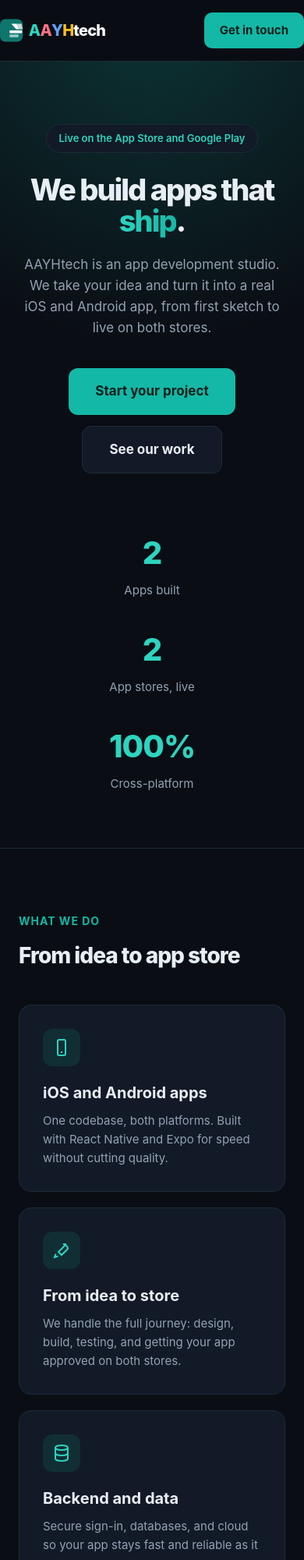
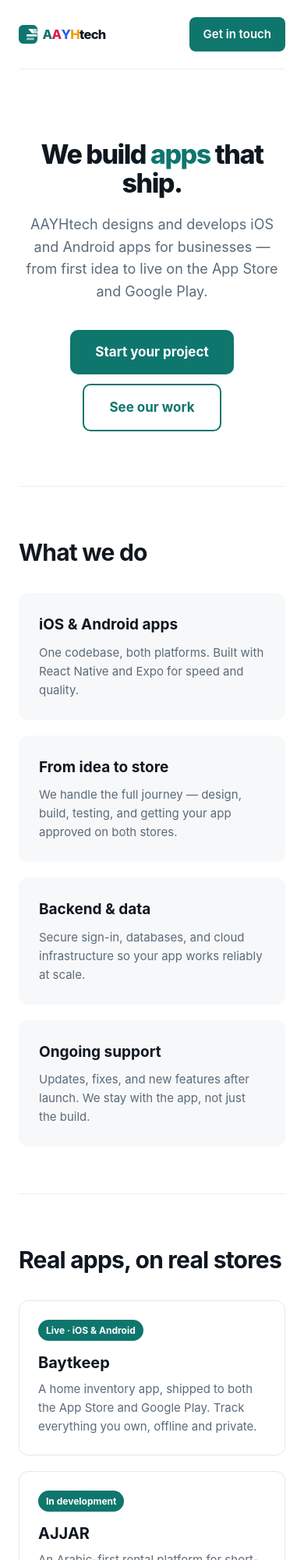
Before and after one commit to basra5826/aayhtech-site, a plain HTML site: page index.html in a window 390 px wide. Shown: the top 2000 px of the page at 78% size. Drawn offline with Linux system fonts and the light colour scheme.

Commit message:
Add Text us button with phone number

```diff
--- a/index.html
+++ b/index.html
@@ -3,223 +3,155 @@
 <head>
   <meta charset="UTF-8">
   <meta name="viewport" content="width=device-width, initial-scale=1.0">
-  <title>AAYHtech — App Development Studio</title>
+  <title>AAYHtech — App Development</title>
   <link rel="icon" type="image/svg+xml" href="icon.svg">
-  <meta name="description" content="AAYHtech is an app development studio. We design and build iOS and Android apps for businesses, from idea to live on both stores.">
+  <meta name="description" content="AAYHtech builds iOS and Android apps for businesses. Shipped, real, on both stores.">
   <style>
-    * { margin:0; padding:0; box-sizing:border-box; }
-    :root{
-      --bg:#0a0e14; --bg2:#0d1420; --card:#111a26; --border:#1e2a3a;
-      --teal:#14b8a6; --teal2:#2dd4bf; --tealdeep:#0F766E;
-      --text:#e7eef6; --muted:#93a1b3;
+    * { margin: 0; padding: 0; box-sizing: border-box; }
+    :root {
+      --teal: #0F766E;
+      --dark: #0f1720;
+      --muted: #5b6b7a;
+      --bg: #ffffff;
+      --card: #f6f8f9;
     }
-    html{ scroll-behavior:smooth; }
-    body{
-      font-family:-apple-system,BlinkMacSystemFont,"Segoe UI",Roboto,Helvetica,Arial,sans-serif;
-      background:var(--bg); color:var(--text); line-height:1.6; -webkit-font-smoothing:antialiased;
+    body {
+      font-family: -apple-system, BlinkMacSystemFont, "Segoe UI", Roboto, Helvetica, Arial, sans-serif;
+      color: var(--dark);
+      background: var(--bg);
+      line-height: 1.6;
+      -webkit-font-smoothing: antialiased;
     }
-    .wrap{ max-width:1080px; margin:0 auto; padding:0 24px; }
-    a{ color:inherit; text-decoration:none; }
-
-    nav{
-      position:sticky; top:0; z-index:50;
-      background:rgba(10,14,20,0.72); backdrop-filter:blur(12px);
-      border-bottom:1px solid var(--border);
+    .wrap { max-width: 860px; margin: 0 auto; padding: 0 24px; }
+    header {
+      padding: 22px 0;
+      display: flex;
+      justify-content: space-between;
+      align-items: center;
+      border-bottom: 1px solid #eceff1;
     }
-    .nav-in{ display:flex; align-items:center; justify-content:space-between; padding:16px 0; }
-    .nav-in img{ height:46px; display:block; }
-    .nav-cta{
-      background:var(--teal); color:#04201c; font-weight:700; font-size:15px;
-      padding:11px 20px; border-radius:10px; transition:transform .15s, background .15s;
+    .logo { font-weight: 800; font-size: 22px; letter-spacing: -0.5px; }
+    .logo span { color: var(--teal); }
+    .nav-cta {
+      background: var(--teal); color: #fff; text-decoration: none;
+      padding: 10px 18px; border-radius: 8px; font-weight: 600; font-size: 15px;
     }
-    .nav-cta:hover{ background:var(--teal2); transform:translateY(-1px); }
-
-    .hero{ position:relative; text-align:center; padding:120px 0 90px; overflow:hidden; }
-    .hero::before{
-      content:""; position:absolute; inset:0;
-      background:radial-gradient(700px circle at 50% -10%, rgba(20,184,166,0.22), transparent 60%);
-      pointer-events:none;
+    .hero { padding: 90px 0 70px; text-align: center; }
+    .hero h1 {
+      font-size: 46px; line-height: 1.1; letter-spacing: -1.5px;
+      font-weight: 800; margin-bottom: 20px;
     }
-    .hero .inner{ position:relative; z-index:1; }
-    .pill{
-      display:inline-block; font-size:13px; font-weight:600; color:var(--teal2);
-      border:1px solid var(--border); background:var(--card);
-      padding:7px 16px; border-radius:999px; margin-bottom:28px;
+    .hero h1 span { color: var(--teal); }
+    .hero p {
+      font-size: 20px; color: var(--muted); max-width: 620px;
+      margin: 0 auto 34px;
     }
-    .hero h1{
-      font-size:clamp(38px,7vw,68px); line-height:1.05; letter-spacing:-2px;
-      font-weight:800; margin-bottom:22px;
+    .btn {
+      display: inline-block; background: var(--teal); color: #fff;
+      text-decoration: none; padding: 15px 32px; border-radius: 10px;
+      font-weight: 700; font-size: 17px;
     }
-    .grad{ background:linear-gradient(90deg,var(--teal2),var(--teal)); -webkit-background-clip:text; background-clip:text; color:transparent; }
-    .hero p{ font-size:clamp(17px,2.4vw,21px); color:var(--muted); max-width:640px; margin:0 auto 38px; }
-    .btns{ display:flex; gap:14px; justify-content:center; flex-wrap:wrap; }
-    .btn{ display:inline-block; font-weight:700; font-size:17px; padding:16px 34px; border-radius:12px; transition:transform .15s, background .15s; }
-    .btn.primary{ background:var(--teal); color:#04201c; }
-    .btn.primary:hover{ background:var(--teal2); transform:translateY(-2px); }
-    .btn.ghost{ border:1px solid var(--border); color:var(--text); background:var(--card); }
-    .btn.ghost:hover{ border-color:var(--teal); transform:translateY(-2px); }
-
-    .stats{ display:grid; grid-template-columns:repeat(3,1fr); gap:20px; padding:10px 0 70px; }
-    .stat{ text-align:center; }
-    .stat .n{ font-size:40px; font-weight:800; color:var(--teal2); letter-spacing:-1px; }
-    .stat .l{ color:var(--muted); font-size:15px; margin-top:4px; }
-
-    section.block{ padding:80px 0; border-top:1px solid var(--border); }
-    .eyebrow{ color:var(--teal); font-weight:700; font-size:14px; letter-spacing:1px; text-transform:uppercase; }
-    h2{ font-size:clamp(28px,4vw,40px); letter-spacing:-1px; font-weight:800; margin:10px 0 40px; }
-
-    .grid{ display:grid; grid-template-columns:repeat(2,1fr); gap:20px; }
-    .card{
-      background:var(--card); border:1px solid var(--border); border-radius:16px; padding:30px;
-      transition:transform .18s, border-color .18s;
+    .btn.secondary {
+      background: transparent; color: var(--teal);
+      border: 2px solid var(--teal); margin-left: 12px;
     }
-    .card:hover{ transform:translateY(-4px); border-color:var(--teal); }
-    .card .ico{
-      width:48px; height:48px; border-radius:12px; background:rgba(20,184,166,0.12);
-      display:flex; align-items:center; justify-content:center; margin-bottom:18px;
+    section { padding: 60px 0; border-top: 1px solid #eceff1; }
+    h2 { font-size: 30px; letter-spacing: -0.8px; margin-bottom: 28px; }
+    .services { display: grid; grid-template-columns: 1fr 1fr; gap: 20px; }
+    .service {
+      background: var(--card); padding: 26px; border-radius: 12px;
     }
-    .card .ico svg{ width:24px; height:24px; stroke:var(--teal2); fill:none; stroke-width:2; }
-    .card h3{ font-size:20px; margin-bottom:8px; }
-    .card p{ color:var(--muted); font-size:15px; }
-
-    .work .card{ padding:0; overflow:hidden; }
-    .work .top{ padding:30px 30px 24px; }
-    .tag{ display:inline-block; font-size:12px; font-weight:700; padding:5px 12px; border-radius:999px; margin-bottom:14px; }
-    .tag.live{ background:rgba(20,184,166,0.15); color:var(--teal2); }
-    .tag.dev{ background:rgba(251,191,36,0.15); color:#fbbf24; }
-    .work h3{ font-size:22px; margin-bottom:8px; }
-    .work p{ color:var(--muted); font-size:15px; }
-
-    .steps{ display:grid; grid-template-columns:repeat(4,1fr); gap:18px; }
-    .step .num{ font-size:15px; font-weight:800; color:var(--teal); border:1px solid var(--border); width:38px; height:38px; border-radius:10px; display:flex; align-items:center; justify-content:center; margin-bottom:16px; }
-    .step h4{ font-size:17px; margin-bottom:6px; }
-    .step p{ color:var(--muted); font-size:14px; }
-
-    .cta{
-      text-align:center; background:linear-gradient(160deg,#0f2b28,#0a0e14);
-      border:1px solid var(--border); border-radius:24px; padding:70px 30px; margin:80px 0;
+    .service h3 { font-size: 19px; margin-bottom: 8px; }
+    .service p { color: var(--muted); font-size: 15px; }
+    .proof { display: grid; grid-template-columns: 1fr 1fr; gap: 20px; }
+    .app {
+      border: 1px solid #e3e8ea; padding: 24px; border-radius: 12px;
     }
-    .cta h2{ margin-bottom:14px; }
-    .cta p{ color:var(--muted); font-size:18px; margin-bottom:32px; }
-
-    footer{ border-top:1px solid var(--border); padding:34px 0; color:var(--muted); font-size:14px; display:flex; justify-content:space-between; flex-wrap:wrap; gap:10px; }
-    footer a:hover{ color:var(--teal2); }
-
-    @media (max-width:720px){
-      .grid,.steps{ grid-template-columns:1fr; }
-      .stats{ grid-template-columns:1fr; gap:32px; }
-      .hero{ padding:80px 0 60px; }
+    .app .tag {
+      display: inline-block; background: var(--teal); color: #fff;
+      font-size: 12px; font-weight: 700; padding: 4px 10px;
+      border-radius: 20px; margin-bottom: 12px;
+    }
+    .app h3 { font-size: 20px; margin-bottom: 6px; }
+    .app p { color: var(--muted); font-size: 15px; }
+    .contact { text-align: center; }
+    .contact p { color: var(--muted); font-size: 18px; margin-bottom: 26px; }
+    footer {
+      text-align: center; padding: 40px 0; color: var(--muted);
+      font-size: 14px; border-top: 1px solid #eceff1;
+    }
+    @media (max-width: 640px) {
+      .hero h1 { font-size: 34px; }
+      .hero p { font-size: 18px; }
+      .services, .proof { grid-template-columns: 1fr; }
+      .btn.secondary { margin-left: 0; margin-top: 12px; }
     }
   </style>
 </head>
 <body>
+  <div class="wrap">
 
-  <nav>
-    <div class="wrap nav-in">
-      <a href="#" aria-label="AAYHtech"><img src="logo-dark.svg" alt="AAYHtech"></a>
+    <header>
+      <a href="#" aria-label="AAYHtech"><img src="logo.svg" alt="AAYHtech" style="height:38px;display:block"></a>
       <a href="#contact" class="nav-cta">Get in touch</a>
-    </div>
-  </nav>
-
-  <header class="hero">
-    <div class="wrap inner">
-      <span class="pill">Live on the App Store and Google Play</span>
-      <h1>We build apps that <span class="grad">ship</span>.</h1>
-      <p>AAYHtech is an app development studio. We take your idea and turn it into a real iOS and Android app, from first sketch to live on both stores.</p>
-      <div class="btns">
-        <a href="#contact" class="btn primary">Start your project</a>
-        <a href="#work" class="btn ghost">See our work</a>
-      </div>
-    </div>
     </header>
 
-  <div class="wrap">
-    <div class="stats">
-      <div class="stat"><div class="n">2</div><div class="l">Apps built</div></div>
-      <div class="stat"><div class="n">2</div><div class="l">App stores, live</div></div>
-      <div class="stat"><div class="n">100%</div><div class="l">Cross-platform</div></div>
-    </div>
+    <div class="hero">
+      <h1>We build <span>apps</span> that ship.</h1>
+      <p>AAYHtech designs and develops iOS and Android apps for businesses — from first idea to live on the App Store and Google Play.</p>
+      <a href="#contact" class="btn">Start your project</a>
+      <a href="#work" class="btn secondary">See our work</a>
     </div>
 
-  <section class="block">
-    <div class="wrap">
-      <span class="eyebrow">What we do</span>
-      <h2>From idea to app store</h2>
-      <div class="grid">
-        <div class="card">
-          <div class="ico"><svg viewBox="0 0 24 24"><rect x="7" y="2" width="10" height="20" rx="2"/><line x1="11" y1="18" x2="13" y2="18"/></svg></div>
-          <h3>iOS and Android apps</h3>
-          <p>One codebase, both platforms. Built with React Native and Expo for speed without cutting quality.</p>
+    <section id="services">
+      <h2>What we do</h2>
+      <div class="services">
+        <div class="service">
+          <h3>iOS & Android apps</h3>
+          <p>One codebase, both platforms. Built with React Native and Expo for speed and quality.</p>
         </div>
-        <div class="card">
-          <div class="ico"><svg viewBox="0 0 24 24"><path d="M4.5 16.5 3 21l4.5-1.5"/><path d="M14 4c3 0 6 3 6 6l-8 8-4-4 8-8c0-1 1-2 2-2z"/></svg></div>
+        <div class="service">
           <h3>From idea to store</h3>
-          <p>We handle the full journey: design, build, testing, and getting your app approved on both stores.</p>
+          <p>We handle the full journey — design, build, testing, and getting your app approved on both stores.</p>
         </div>
-        <div class="card">
-          <div class="ico"><svg viewBox="0 0 24 24"><ellipse cx="12" cy="5" rx="8" ry="3"/><path d="M4 5v14c0 1.7 3.6 3 8 3s8-1.3 8-3V5"/><path d="M4 12c0 1.7 3.6 3 8 3s8-1.3 8-3"/></svg></div>
-          <h3>Backend and data</h3>
-          <p>Secure sign-in, databases, and cloud so your app stays fast and reliable as it grows.</p>
+        <div class="service">
+          <h3>Backend & data</h3>
+          <p>Secure sign-in, databases, and cloud infrastructure so your app works reliably at scale.</p>
         </div>
-        <div class="card">
-          <div class="ico"><svg viewBox="0 0 24 24"><path d="M14 6a4 4 0 0 0-5 5l-6 6 3 3 6-6a4 4 0 0 0 5-5l-3 3-3-3 3-3z"/></svg></div>
+        <div class="service">
           <h3>Ongoing support</h3>
           <p>Updates, fixes, and new features after launch. We stay with the app, not just the build.</p>
         </div>
       </div>
-    </div>
     </section>
 
-  <section class="block work" id="work">
-    <div class="wrap">
-      <span class="eyebrow">Our work</span>
+    <section id="work">
       <h2>Real apps, on real stores</h2>
-      <div class="grid">
-        <div class="card">
-          <div class="top">
-            <span class="tag live">Live · iOS and Android</span>
+      <div class="proof">
+        <div class="app">
+          <span class="tag">Live · iOS & Android</span>
           <h3>Baytkeep</h3>
-            <p>A home inventory app shipped to both the App Store and Google Play. Track everything you own, private and offline.</p>
+          <p>A home inventory app, shipped to both the App Store and Google Play. Track everything you own, offline and private.</p>
         </div>
-        </div>
-        <div class="card">
-          <div class="top">
-            <span class="tag dev">In development</span>
+        <div class="app">
+          <span class="tag">In development</span>
           <h3>AJJAR</h3>
-            <p>An Arabic-first rental platform for short-term stays across Iraq. Browse, list, and connect, built for the local market.</p>
-          </div>
-        </div>
+          <p>An Arabic-first rental platform for short-term stays across Iraq. Browse, list, and connect — built for the local market.</p>
         </div>
       </div>
     </section>
 
-  <section class="block">
-    <div class="wrap">
-      <span class="eyebrow">How we work</span>
-      <h2>A clear path, every time</h2>
-      <div class="steps">
-        <div class="step"><div class="num">1</div><h4>Idea</h4><p>We scope what you want and what it really needs.</p></div>
-        <div class="step"><div class="num">2</div><h4>Design</h4><p>We design the screens before we write any code.</p></div>
-        <div class="step"><div class="num">3</div><h4>Build</h4><p>One codebase, tested on real devices as we go.</p></div>
-        <div class="step"><div class="num">4</div><h4>Ship</h4><p>Approved and live on the App Store and Google Play.</p></div>
-      </div>
-    </div>
+    <section id="contact" class="contact">
+      <h2>Have an app idea?</h2>
+      <p>Tell us what you want to build. We'll tell you how to make it real.</p>
+      <a href="mailto:aayhtech@gmail.com" class="btn">Email us</a>
+      <a href="sms:4237606098" class="btn ghost" style="margin-left:12px;">Text us: 4237606098</a>
     </section>
 
-  <div class="wrap">
-    <div class="cta" id="contact">
-      <h2>Have an app idea?</h2>
-      <p>Tell us what you want to build. We will tell you how to make it real.</p>
-      <a href="mailto:aayhtech@gmail.com" class="btn primary">Email us</a>
-    </div>
-  </div>
-
     <footer>
-    <div class="wrap" style="display:flex;justify-content:space-between;width:100%;flex-wrap:wrap;gap:10px;">
-      <span>© 2026 AAYHtech. Built in the USA.</span>
-      <a href="mailto:aayhtech@gmail.com">aayhtech@gmail.com</a>
-    </div>
+      © 2026 AAYHtech. Built in the USA.
     </footer>
 
+  </div>
 </body>
 </html>
```
Lines whose indentation alone changed are shown as unchanged.
